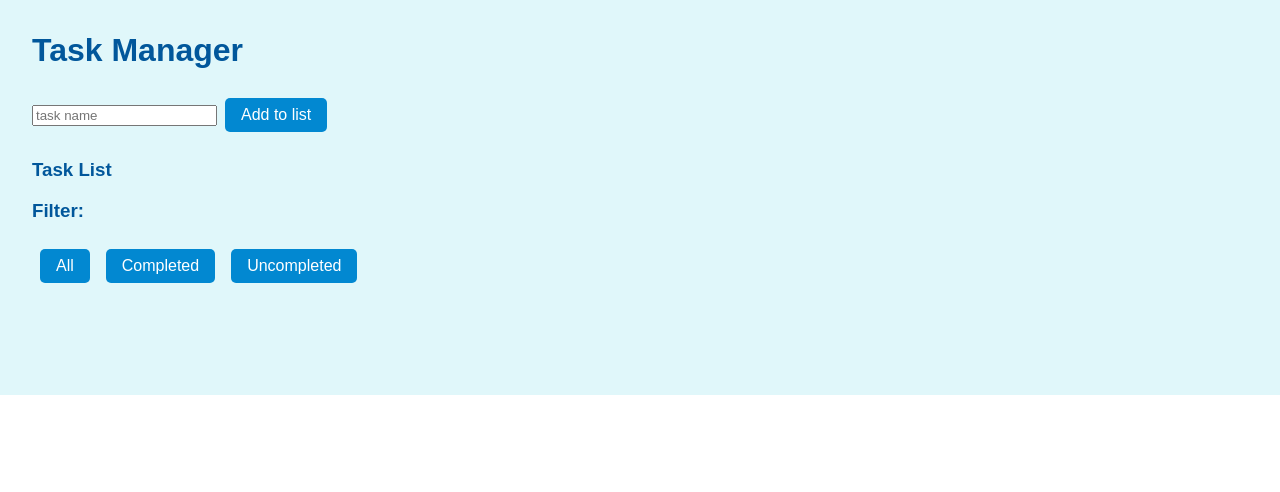
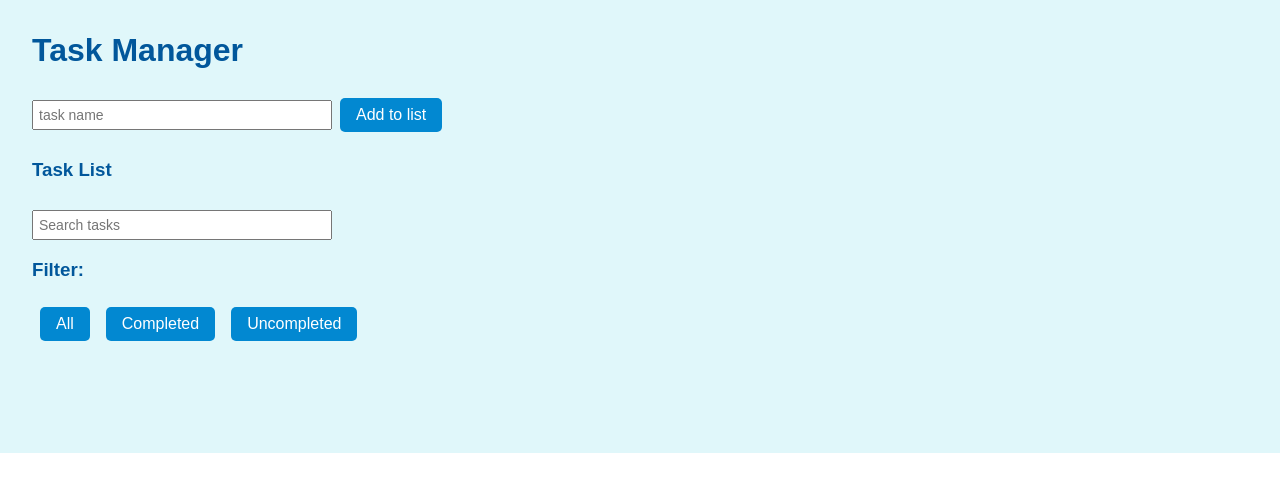
Before and after one commit to dindon04/project-react-task-manager, a React (Create React App) app: page / in a window 1280 px wide. Shown: the top 492 px of the page. Built offline with nearby package versions, Linux system fonts and the light colour scheme.

Commit message:
added search

```diff
--- a/src/components/TaskList.jsx
+++ b/src/components/TaskList.jsx
@@ -1,6 +1,6 @@
-import { useState } from "react";
+/*import { useState } from "react";
 import "./TaskList.css";
-import { useDispatch, useSelector } from "react-redux"; /*отправляем действие в redux*/
+import { useDispatch, useSelector } from "react-redux"; //отправляем действие в redux
 import { addTask, deleteTask, filterTasks, toggleTask } from "../store/actions";
 
 export const TaskList = ({ setRightBlockState }) => {
@@ -8,7 +8,7 @@ export const TaskList = ({ setRightBlockState }) => {
   const dispatch = useDispatch();
   const [taskName, setTaskName] = useState("");
 
-  /*создаем задачу*/
+  //создаем задачу
   const addTaskHandler = () => {
     if (taskName.trim() !== "") {
       const newTask = {
@@ -24,7 +24,7 @@ export const TaskList = ({ setRightBlockState }) => {
     }
   };
 
-  /*чекбокс состояние*/
+  //чекбокс состояние
   const toggleTaskHandler = (id) => {
     dispatch(toggleTask(id));
   };
@@ -126,4 +126,156 @@ export const TaskList = ({ setRightBlockState }) => {
       </div>
     </>
   );
+};*/
+
+import { useState } from "react";
+import "./TaskList.css";
+import { useDispatch, useSelector } from "react-redux"; /*отправляем действие в redux*/
+import { addTask, deleteTask, filterTasks, toggleTask } from "../store/actions";
+
+export const TaskList = ({ setRightBlockState }) => {
+  const { tasks, filter } = useSelector((state) => state);
+  const dispatch = useDispatch();
+  const [taskName, setTaskName] = useState("");
+  const [searchTerm, setSearchTerm] = useState(""); // Состояние для поиска
+
+  /* создаем задачу */
+  const addTaskHandler = () => {
+    if (taskName.trim() !== "") {
+      const newTask = {
+        id: tasks.length + 1,
+        name: taskName,
+        description: "",
+        completed: false,
+      };
+
+      dispatch(addTask(newTask));
+
+      setTaskName("");
+    }
+  };
+
+  /* чекбокс состояние */
+  const toggleTaskHandler = (id) => {
+    dispatch(toggleTask(id));
+  };
+
+  const deleteTaskHandler = (id) => {
+    dispatch(deleteTask(id));
+  };
+
+  const filterTasksHandler = (filterType) => {
+    dispatch(filterTasks(filterType));
+  };
+
+  const editTask = (id) => {
+    setRightBlockState({ id, type: "edit" });
+  };
+
+  const taskDetail = (id) => {
+    setRightBlockState({ id, type: "detail" });
+  };
+
+  const filteredTasks =
+    filter === "all"
+      ? tasks
+      : filter === "completed"
+      ? tasks.filter((task) => task.completed)
+      : tasks.filter((task) => !task.completed);
+
+  // Фильтрация задач по поисковому запросу
+  const filteredTasksBySearch = searchTerm
+    ? filteredTasks.filter((task) =>
+        task.name.toLowerCase().includes(searchTerm.toLowerCase())
+      )
+    : filteredTasks;
+
+  return (
+    <>
+      <div>
+        <h1>Task Manager</h1>
+        <input
+          type="text"
+          value={taskName}
+          onChange={(e) => setTaskName(e.target.value)}
+          placeholder="task name"
+          style={{
+            padding: "5px",
+            marginTop: "10px",
+            width: "100%",
+            maxWidth: "300px",
+            fontSize: "14px",
+          }}
+        />
+        <button onClick={addTaskHandler}>Add to list</button>
+        <h3>Task List</h3>
+
+        {/* Поиск */}
+        <input
+          type="text"
+          value={searchTerm}
+          onChange={(e) => setSearchTerm(e.target.value)}
+          placeholder="Search tasks"
+          style={{
+            padding: "5px",
+            marginTop: "10px",
+            width: "100%",
+            maxWidth: "300px",
+            fontSize: "14px",
+          }}
+        />
+
+        <div>
+          <h3>Filter:</h3>
+          <button onClick={() => filterTasksHandler("all")}>All</button>
+          <button onClick={() => filterTasksHandler("completed")}>
+            Completed
+          </button>
+          <button onClick={() => filterTasksHandler("uncompleted")}>
+            Uncompleted
+          </button>
+        </div>
+
+        <ul className="task-list" style={{ width: "400px" }}>
+          {filteredTasksBySearch.map((task) => (
+            <li key={task.id} className="task-item">
+              <div>
+                <input
+                  type="checkbox"
+                  checked={task.completed}
+                  onChange={() => toggleTaskHandler(task.id)}
+                />
+                <span
+                  style={{
+                    marginLeft: "8px",
+                    textDecoration: task.completed ? "line-through" : "none",
+                    cursor: "pointer",
+                  }}
+                  onClick={() => {
+                    taskDetail(task.id);
+                    window.history.replaceState(null, "TaskDetail", "/:taskId");
+                  }}
+                >
+                  {task.name}
+                </span>
+              </div>
+              <button
+                style={{
+                  width: "auto",
+                  margin: "5px",
+                }}
+                onClick={() => {
+                  editTask(task.id);
+                  window.history.replaceState(null, "EditTask", "/:taskId/edit");
+                }}
+              >
+                Edit
+              </button>
+              <button onClick={() => deleteTaskHandler(task.id)}>Delete</button>
+            </li>
+          ))}
+        </ul>
+      </div>
+    </>
+  );
 };
```
Also changed, not shown: src/pages/HomePage.jsx (line endings or trailing spaces).
